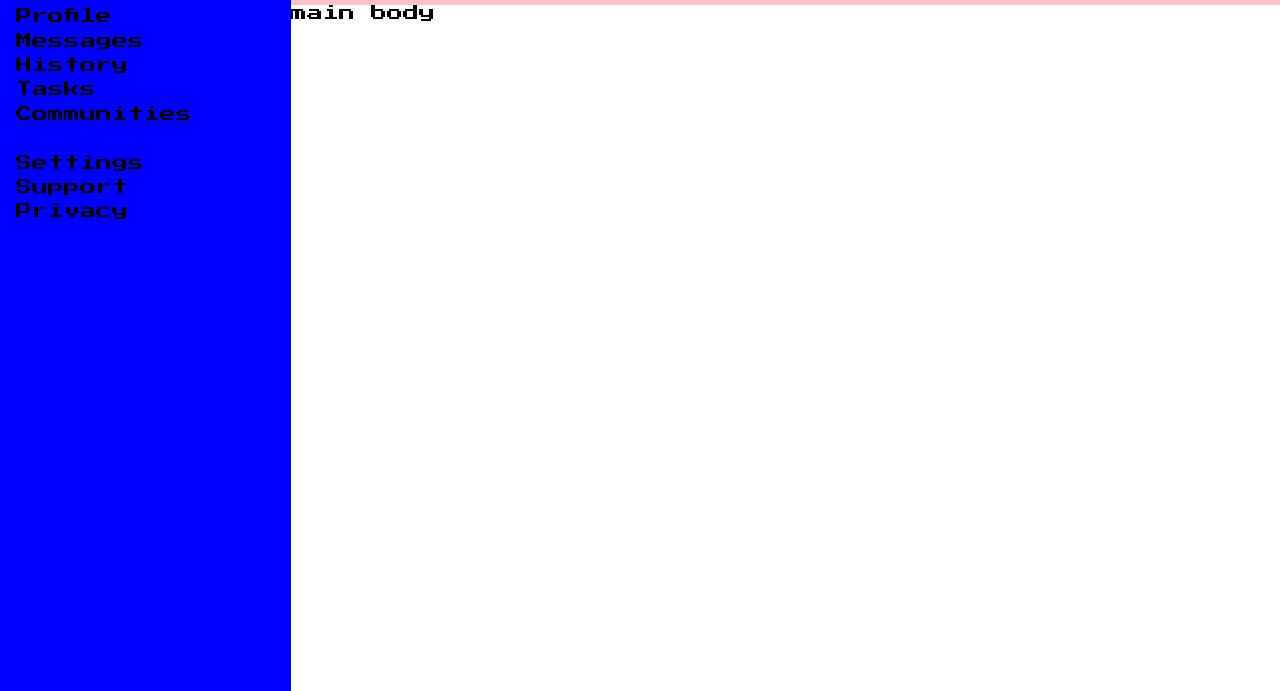
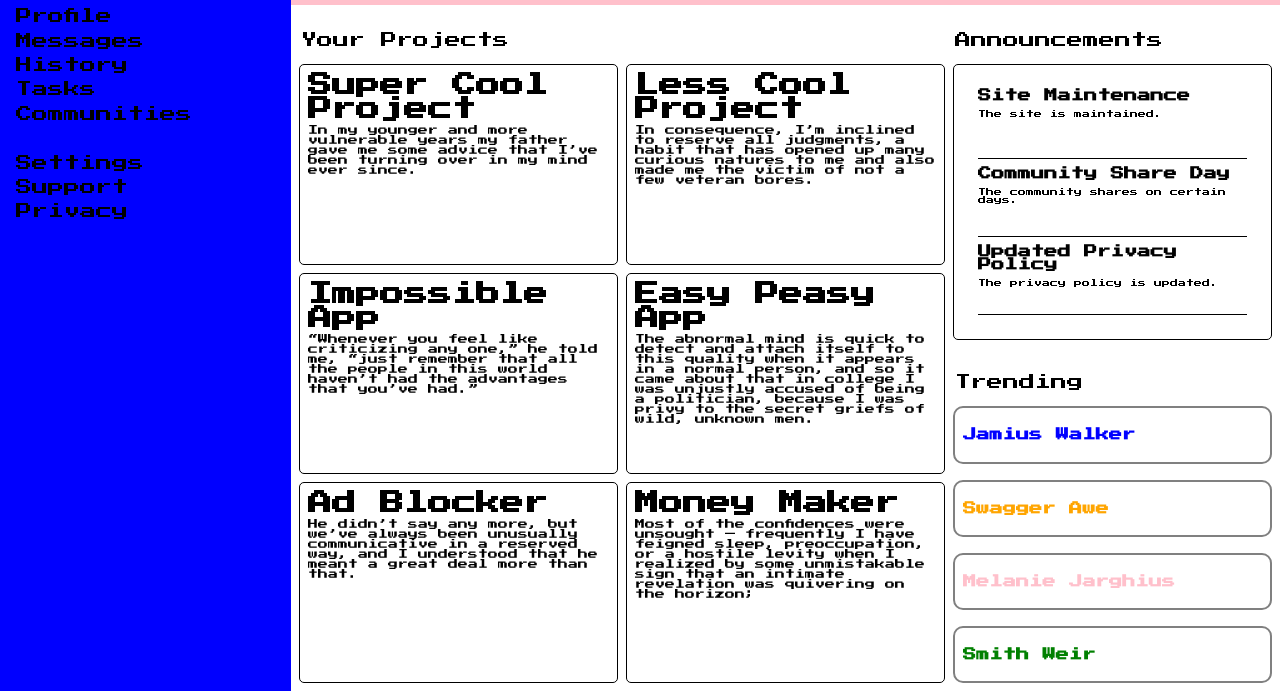
Before and after one commit to jay-computer/odin-admin-dashboard, a plain HTML site: page index.html in a window 1280 px wide. Shown: the part 109-800 px from the top of the page. Drawn offline with Linux system fonts and the light colour scheme.

Commit message:
Rough draft of grid website done

```diff
--- a/index.html
+++ b/index.html
@@ -57,7 +57,109 @@
         </div>
 
         <div class="main-body">
-            main body
+
+            <div class="col1">
+                <legend>Your Projects</legend>
+                <div class="card">
+                    <h2>Super Cool Project</h2>
+                    <p>
+                        In my younger and more vulnerable years my father gave
+                        me some advice that I’ve been turning over in my mind ever
+                        since.
+                    </p>
+                </div>
+                <div class="card">
+                    <h2>Impossible App</h2>
+                    <p>
+                        “Whenever you feel like criticizing any one,” he told me, “just
+                        remember that all the people in this world haven’t had the advantages that you’ve had.”
+                    </p>
+                </div>
+                <div class="card">
+                    <h2>Ad Blocker</h2>
+                    <p>
+                        He didn’t say any more, but we’ve always been unusually
+                        communicative in a reserved way, and I understood that he
+                        meant a great deal more than that.
+                    </p>
+                </div>
+            </div>
+
+            <div class="col2">
+                <legend></legend>
+                <div class="card">
+                    <h2>Less Cool Project</h2>
+                    <p>
+                        In consequence, I’m inclined to reserve all judgments, a habit that has opened up
+                        many curious natures to me and also made me the victim of not
+                        a few veteran bores.
+                    </p>
+                </div>
+                <div class="card">
+                    <h2>Easy Peasy App</h2>
+                    <p>
+                        The abnormal mind is quick to detect and
+                        attach itself to this quality when it appears in a normal person,
+                        and so it came about that in college I was unjustly accused of
+                        being a politician, because I was privy to the secret griefs of
+                        wild, unknown men.
+                    </p>
+                </div>
+                <div class="card">
+                    <h2>Money Maker</h2>
+                    <p>
+                        Most of the confidences were unsought —
+                        frequently I have feigned sleep, preoccupation, or a hostile levity when I realized by some unmistakable sign that an intimate
+                        revelation was quivering on the horizon;
+                    </p>
+                </div>
+            </div>
+
+            <div class="col3">
+                <legend>Announcements</legend>
+                <div class="card">
+                    <div class="sub-card">
+                        <h5>Site Maintenance</h5>
+                        <p>The site is maintained.</p>
+                    </div>
+
+                    <div class="sub-card">
+                        <h5>Community Share Day</h5>
+                        <p>The community shares on certain days.</p>
+                    </div>
+
+                    <div class="sub-card">
+                        <h5>Updated Privacy Policy</h5>
+                        <p>The privacy policy is updated.</p>
+                    </div>
+                </div>
+
+                <legend>Trending</legend>
+                <div class="trending">
+                    <div class="sub-card">
+                        <a href="#">
+                            <h5 style="color: blue;">Jamius Walker</h5>
+                        </a>
+                    </div>
+
+                    <div class="sub-card">
+                        <a href="#">
+                            <h5 style="color: orange;">Swagger Awe</h5>
+                        </a>
+                    </div>
+
+                    <div class="sub-card">
+                        <a href="#">
+                            <h5 style="color: pink;">Melanie Jarghius</h5>
+                        </a>
+                    </div>
+                    <div class="sub-card">
+                        <a href="#">
+                            <h5 style="color: green;">Smith Weir</h5>
+                        </a>
+                    </div>
+                </div>
+            </div>
         </div>
 
 
--- a/style.css
+++ b/style.css
@@ -71,3 +71,66 @@ a {
     gap: 8px;
     font-size: 24px;
 }
+
+.main-body {
+    display: grid;
+    grid-template-columns: repeat(3, 1fr);
+    gap: 8px;
+    padding-left: 8px;
+    padding-right: 8px;
+    padding-bottom: 8px;
+}
+
+.col1, .col2 {
+    display: grid;
+    grid-template-rows: 1fr 4fr 4fr 4fr;
+    gap: 8px;
+}
+
+.col3 {
+    display: grid;
+    grid-template-rows: 1fr 5.5fr 1fr 5.5fr;
+    gap: 8px;
+}
+.col3 > .card {
+    padding: 24px;
+    display: grid;
+    grid-template-rows: repeat(3, 1fr);
+    gap: 8px;
+}
+
+legend {
+    align-self: end;
+    margin-bottom: 8px;
+}
+
+.card {
+    border: 1px solid black;
+    border-radius: 5px;
+    padding: 8px;
+}
+
+.card > p {
+    margin-top: 4px;
+    font-size: 10px;
+}
+.card > .sub-card {
+    border-bottom: 1px solid black;
+
+}
+.sub-card > p {
+    margin-top: 8px;
+    font-size: 8px;
+}
+.trending {
+    display: grid;
+    grid-template-rows: repeat(4, 1fr);
+    gap: 16px;
+}
+.trending > .sub-card {
+    border: 2px solid gray;
+    border-radius: 10px;
+    display: grid;
+    align-items: center;
+    padding: 8px;
+}
```
Also changed, not shown: 1 other file.
